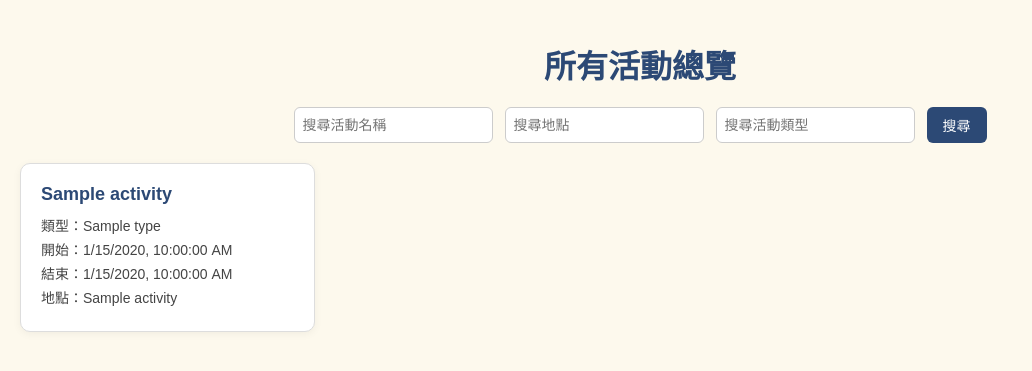
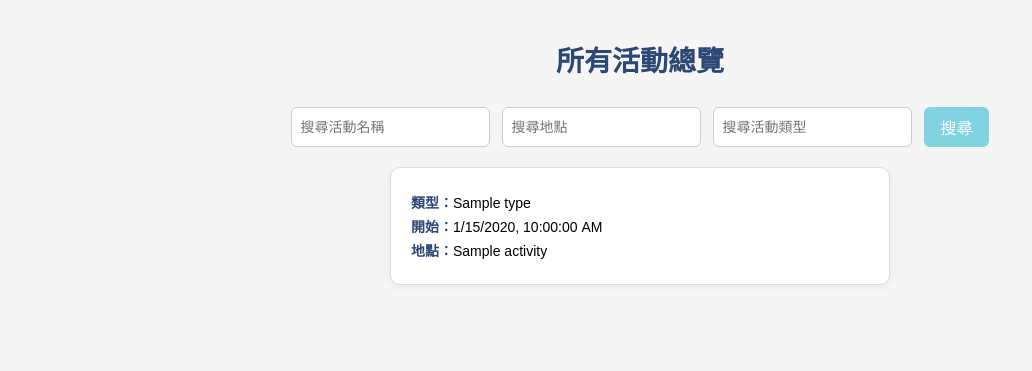
Before and after one commit to jialing1230/Sport-project, a Flask app: page /activities_overview in a window 1280 px wide. Shown: the top 371 px of the page, without its empty margins (0-1032 px from the left). Run offline with Flask 3, Linux system fonts and the light colour scheme; tables that the repository leaves empty hold one stand-in row (values such as "Sample post").

Commit message:
fix: 修改總活動頁面樣式

```diff
--- a/app/templates/activities_overview.html
+++ b/app/templates/activities_overview.html
@@ -7,14 +7,23 @@
   <style>
     body {
       font-family: Arial, sans-serif;
-      background-color: #fdf9ed;
+      background-color: #f5f5f5;
       color: #2c4975;
       padding: 20px;
       margin: 0;
     }
     h1 {
       text-align: center;
-      margin-bottom: 20px;
+      margin-bottom: 28px;
+      font-size: 28px;
+    }
+    .label {
+      color: #2c4975;
+      font-weight: 1000;
+    }
+
+    .value {
+      color: #000;
     }
     .filters {
       display: flex;
@@ -31,11 +40,11 @@
     }
     .filters button {
         padding: 8px 16px;
-        background-color: #2c4975;
+        background-color: #81D3E1;
         color: white;
         border: none;
         border-radius: 6px;
-        font-size: 14px;
+        font-size: 16px;
         cursor: pointer;
     }
     .filters button:hover {
@@ -44,15 +53,23 @@
 
     .activity-list {
       display: grid;
-      grid-template-columns: repeat(auto-fill, minmax(280px, 1fr));
+      grid-template-columns: repeat(1, 1fr);
       gap: 20px;
+      max-width: 500px;
+      margin: 0 auto;
     }
+
     .activity-card {
       background: white;
       border: 1px solid #ddd;
       border-radius: 10px;
       padding: 20px;
       box-shadow: 0 2px 8px rgba(0,0,0,0.05);
+    }
+    .activity-card:hover {
+      box-shadow: 0 4px 12px rgba(0, 0, 0, 0.15);
+      transform: translateY(-2px);
+      transition: box-shadow 0.3s ease, transform 0.3s ease;
     }
     .activity-title {
       font-size: 18px;
@@ -64,6 +81,19 @@
       margin: 4px 0;
       color: #444;
     }
+    .center-message {
+      grid-column: 1 / -1;
+      text-align: center;
+      color: #999;
+      font-weight: bold;
+    }
+    .error-message {
+      color: red;
+      text-align: center;
+      font-weight: bold;
+    }
+
+
   </style>
 </head>
 <body>
@@ -89,20 +119,19 @@
       container.innerHTML = "";
 
       if (list.length === 0) {
-        container.innerHTML = "<p>查無符合條件的活動。</p>";
-        return;
+        container.innerHTML = `<div class="center-message">查無符合條件的活動。</div>`;
+      return;
       }
 
       list.forEach(act => {
         const card = document.createElement("div");
         card.className = "activity-card";
-        card.innerHTML = `
-          <div class="activity-title">${act.title}</div>
-          <div class="activity-info">類型：${act.sport_type || "－"}</div>
-          <div class="activity-info">開始：${new Date(act.start_time).toLocaleString()}</div>
-          <div class="activity-info">結束：${new Date(act.end_time).toLocaleString()}</div>
-          <div class="activity-info">地點：${act.location_name}</div>
-        `;
+        card.innerHTML =
+          `<a href="/activity_detail.html?id=${act.activity_id}" style="text-decoration: none; color: inherit;">
+            <div class="activity-info"><span class="label">類型：</span><span class="value">${act.sport_type || "－"}</span></div>
+            <div class="activity-info"><span class="label">開始：</span><span class="value">${new Date(act.start_time).toLocaleString()}</span></div>
+            <div class="activity-info"><span class="label">地點：</span><span class="value">${act.location_name}</span></div>
+          </a>`;
         container.appendChild(card);
       });
     }
@@ -113,8 +142,8 @@
       const type = document.getElementById("searchType").value.toLowerCase();
 
       const filtered = activities.filter(act =>
-        act.title.toLowerCase().includes(title) &&
-        act.location_name.toLowerCase().includes(location) &&
+        (act.title || "").toLowerCase().includes(title) &&
+        (act.location_name || "").toLowerCase().includes(location) &&
         (act.sport_type || "").toLowerCase().includes(type)
       );
 
@@ -127,18 +156,19 @@
         // 根據後端返回的格式修正資料轉換
         activities = data.map(a => ({
           activity_id: a.activity_id,
-          title: a.title,
-          sport_type: a.sport_name || "", // 若你前端 fetch 沒有 `sport_name`，請後端補上
+          title: a.title || "", // 新增 title 欄位處理
+          sport_type: a.sport_name || "", // 若你前端 fetch 沒有 sport_name，請後端補上
           start_time: a.start_time || a.time,  // 兼容舊欄位
-          end_time: a.end_time || "",
           location_name: a.location_name || a.location
         }));
         renderActivities(activities);
       })
       .catch(err => {
         console.error("載入錯誤", err);
-        document.getElementById("activityList").innerHTML = "<p>載入活動失敗。</p>";
+        document.getElementById("activityList").innerHTML =
+          `<div class="error-message">無法載入活動資料，請稍後再試。</div>`;
       });
+
 
       document.getElementById("searchBtn").addEventListener("click", filterActivities);
   </script>
```
